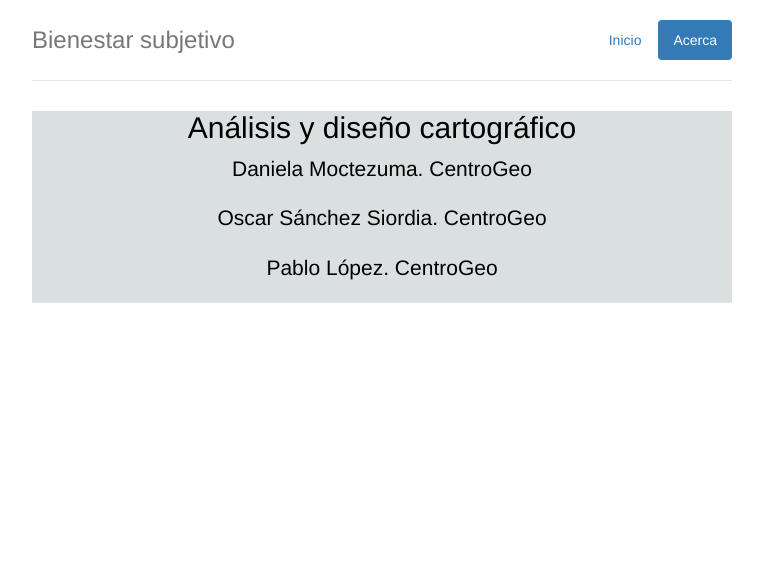
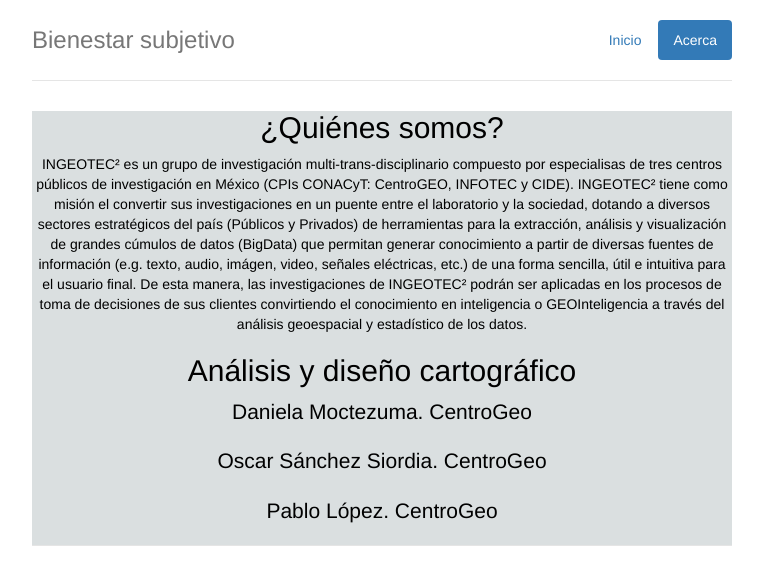
Before and after one commit to plablo09/twitter-sentiment-viz, a plain HTML site: page projects/acerca.html in a window 1280 px wide. Shown: the whole page, without its empty margins (258-1021 px from the left). Drawn offline with Linux system fonts and the light colour scheme.

Commit message:
Logos y nombres.

```diff
--- a/projects/acerca.html
+++ b/projects/acerca.html
@@ -44,6 +44,18 @@
       <h3 class="text-muted">Bienestar subjetivo</h3>
     </div>
     <div class="jumbotron-no-back">
+      <h2>¿Quiénes somos?</h2>
+      INGEOTEC² es un grupo de investigación multi-trans-disciplinario compuesto
+       por especialisas de tres centros públicos de investigación en México (CPIs CONACyT: CentroGEO, INFOTEC y CIDE).
+        INGEOTEC² tiene como misión el convertir sus investigaciones en un puente entre el laboratorio y la sociedad,
+        dotando a diversos sectores estratégicos del país (Públicos y Privados) de herramientas para la extracción,
+        análisis y visualización de grandes cúmulos de datos (BigData)
+        que permitan generar conocimiento a partir de diversas fuentes de información
+        (e.g. texto, audio, imágen, video, señales eléctricas, etc.)
+        de una forma sencilla, útil e intuitiva para el usuario final.
+        De esta manera, las investigaciones de INGEOTEC² podrán ser aplicadas
+       en los procesos de toma de decisiones de sus clientes convirtiendo el conocimiento
+       en inteligencia o GEOInteligencia a través del análisis geoespacial y estadístico de los datos.
       <h2>Análisis y diseño cartográfico</h2>
       <p class="lead">Daniela Moctezuma. CentroGeo</p>
       <p class="lead">Oscar Sánchez Siordia. CentroGeo</p>
```
Also changed, not shown: projects/index.html (+2 -1 lines), projects/img/ingeotec2.png (added).
